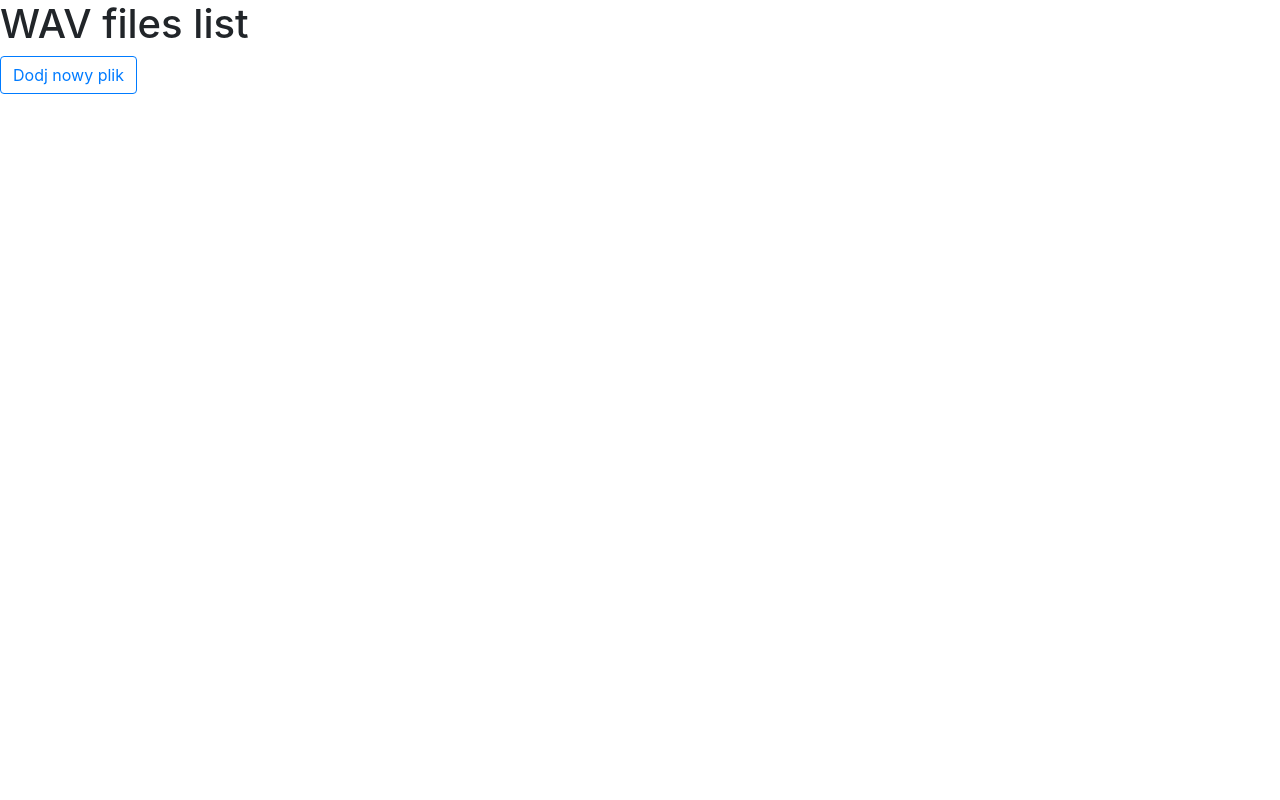
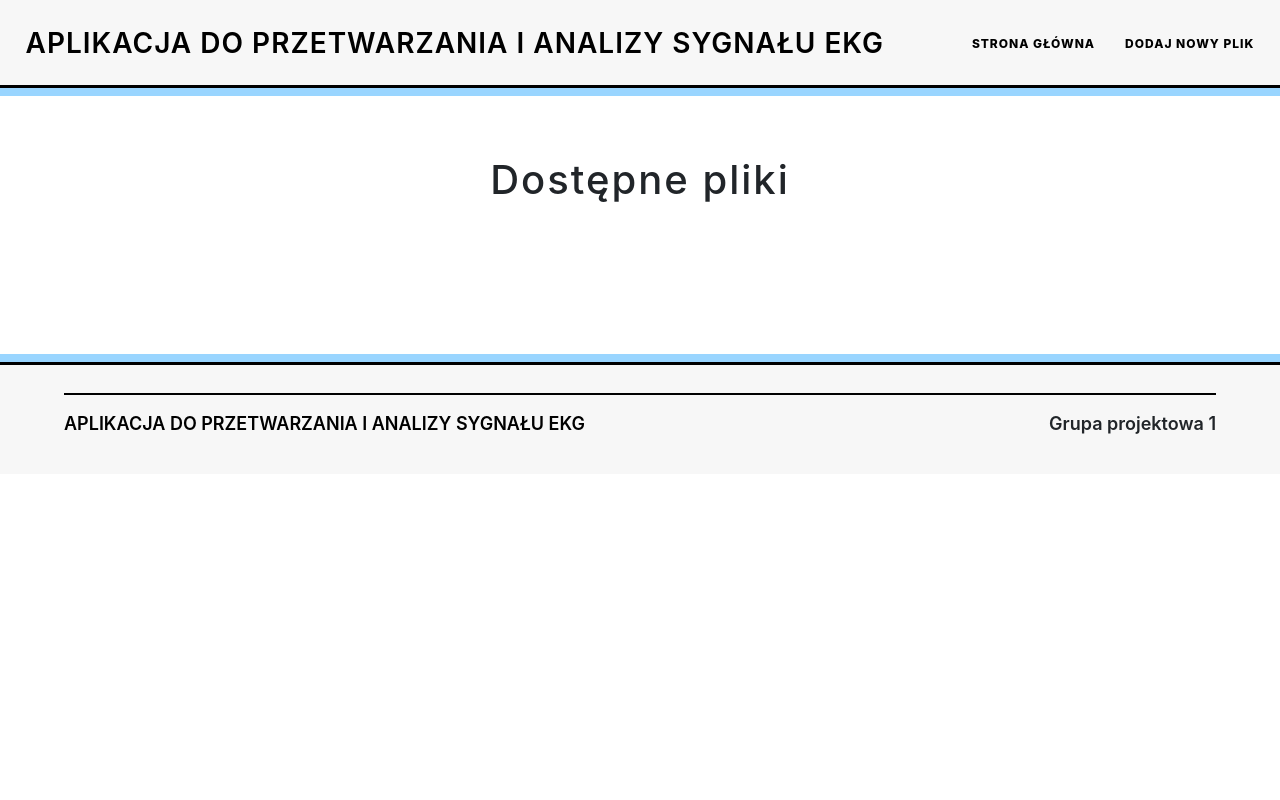
Before and after one commit to Cardio-AGH/Analyzer, a Django app: page / in a window 1280 px wide. Run offline with Django 3.2, Linux system fonts and the light colour scheme; data that the repository does not hold is empty.

Commit message:
Basic frontend

```diff
--- a/APP_ANKIETY/settings.py
+++ b/APP_ANKIETY/settings.py
@@ -10,6 +10,7 @@
 https://docs.djangoproject.com/en/3.2/ref/settings/
 """
 
+import os
 from pathlib import Path
 
 # Build paths inside the project like this: BASE_DIR / 'subdir'.
@@ -38,6 +39,7 @@
     'django.contrib.messages',
     'django.contrib.staticfiles',
     'surveys',
+    'crispy_forms',
 ]
 
 MIDDLEWARE = [
@@ -118,6 +120,9 @@
 # Static files (CSS, JavaScript, Images)
 # https://docs.djangoproject.com/en/3.2/howto/static-files/
 
+STATICFILES_DIRS = [
+    os.path.join(BASE_DIR, 'static')
+]
 STATIC_URL = '/static/'
 
 # Default primary key field type
--- a/surveys/forms.py
+++ b/surveys/forms.py
@@ -12,4 +12,4 @@
 
     class Meta:
         model = Survey
-        fields = ["sample_text", "sample_bool", 'wav_file']
+        fields = ["sample_text", 'wav_file']
--- a/surveys/models.py
+++ b/surveys/models.py
@@ -3,9 +3,6 @@
 # Create your models here.
 
 
-
-
 class Survey(models.Model):
     sample_text = models.CharField(max_length=1024, blank=True, null=True)
-    sample_bool = models.BooleanField(blank=True, null=True, default=False)
     wav_file = models.FileField(upload_to='wav_files', blank=True, null=True)
--- /dev/null
+++ b/surveys/static/css/base.css
@@ -0,0 +1,150 @@
+* {
+    box-sizing: border-box;
+}
+
+body {
+	font-family: 'Poppins', sans-serif;
+    overflow-x: hidden;
+    margin: 0 auto;
+}
+
+.header {
+    background-color: #F7F7F7;
+}
+
+.container-1{
+    width: 96%;
+    margin: 0 auto;
+}
+
+.header .container-1{
+    display: flex;
+    align-items: center;
+    justify-content: space-between;
+    height: 85px;
+    position: sticky;
+}
+
+.container-1 a{
+    text-transform: uppercase;
+    text-decoration: none;
+    color: #000000;
+    font-weight: 600;
+    font-size: 28px;
+    letter-spacing: 1px;
+}
+
+.container-1 a:hover{
+    text-decoration: none;
+    color: #99D5FF;
+}
+
+.page-nav-list{
+    display: flex;
+    margin-top: 5px;
+    margin-bottom: 5px;
+}
+
+.page-nav-list ul{
+    display: flex;
+    align-items: center;
+    justify-content: space-between;
+    margin-top: 15px;
+}
+
+.page-nav-list li{
+    list-style-type: none;
+    margin-left: 30px;
+    text-decoration: none;
+}
+
+.page-nav-list a{
+    text-transform: uppercase;
+    text-decoration: none;
+    color: #000000;
+    font-weight: 800;
+    font-size: 12px;
+    letter-spacing: 1px;
+}
+
+.page-nav-list a:hover{
+    color: #99D5FF;
+    text-decoration: none;
+}
+
+.container-2{
+    width: 100%;
+    margin: 0 auto;
+}
+
+.page-border{
+    width: 100%;
+    height: 3px;
+    background-color: #000;
+}
+
+.page-border-2{
+    width: 100%;
+    height: 8px;
+    background-color: #99D5FF;
+}
+
+.page-about{
+    display: flex;
+    flex-direction: column;
+    align-items: center;
+}
+
+.page-about h1{
+    margin-bottom: 60px;
+    margin-top: 60px;
+    font-weight: 500;
+    font-size: 40px;
+    letter-spacing: 2px;
+}
+
+
+
+
+.container-footer{
+    width: 100%;
+    height: 120px;
+    margin: 0 auto;
+    background-color: #F7F7F7;
+}
+
+.page-footer{
+    display: flex;
+    flex-direction: column;
+    align-items: center;
+    margin-top: 90px;
+}
+
+.page-footer-border{
+    width: 90%;
+    height: 2px;
+    background-color: #000;
+    margin-top: 28px;
+}
+
+.page-footer-1 {
+    display: flex;
+    justify-content: space-between;
+    align-items: center;
+    width: 90%;
+}
+
+.page-footer-logo{
+    margin-top: 15px;
+    text-transform: uppercase;
+    text-decoration: none;
+    color: #000000;
+    font-weight: 600;
+    font-size: 18px;
+}
+
+.page-footer-info{
+    margin-top: 15px;
+    font-size: 18px;
+    font-weight: 600;
+}
--- /dev/null
+++ b/surveys/static/css/wav_list.css
@@ -0,0 +1,9 @@
+.cotainer-file-list {
+    width: 80%;
+}
+
+.list-group-item{
+    display: flex;
+    justify-content: space-between;
+    align-items: center;
+}
--- /dev/null
+++ b/surveys/templates/base.html
@@ -0,0 +1,53 @@
+{% load static %}
+
+<!DOCTYPE html>
+<html lang="pl">
+<head>
+    <meta charset="UTF-8">
+    <title>Aplikacja do przetwarzania i analizy sygnału EKG</title>
+    <meta http-equiv="X-UA-Compatible" content="IE=edge,chrome=1">
+    <meta name="viewport" content="width=device-width, initial-scale=1">
+
+    <link rel="stylesheet" href="{% static 'css/base.css' %}"/>
+    {% block link %}{% endblock %}
+
+</head>
+<body>
+    <header class="header">
+        <div class="container-1">
+            <a href="/">Aplikacja do przetwarzania i analizy sygnału EKG</a>
+            <div class="page-nav-list">
+                <ul>
+                    <li><a href="/">Strona główna</a></li>
+                    <li><a href="{% url 'survey_fill' %}">Dodaj nowy plik</a></li>
+                </ul>
+            </div>
+        </div>
+    </header>
+    <div class="page-border"></div>
+    <div class="page-border-2"></div>
+
+    <main class ="container-2">
+        <div class="page-about">
+            {% block content %}{% endblock %}
+        </div>
+    </main>
+    <footer>
+        <div class="container-footer">
+            <div class="page-footer">
+                <div class="page-border-2"></div>
+                <div class="page-border"></div>
+                <div class="page-footer-border"></div>
+                <div class="page-footer-1">
+                    <div class="page-footer-logo">
+                        <p>Aplikacja do przetwarzania i analizy sygnału EKG</p>
+                    </div>
+                    <div class="page-footer-info">
+                        <p>Grupa projektowa 1</p>
+                    </div>
+                </div>
+            </div>
+        </div>
+    </footer>
+</body>
+</html>
--- a/surveys/templates/wav_list.html
+++ b/surveys/templates/wav_list.html
@@ -1,15 +1,21 @@
+{% extends "base.html" %}
+{% load static %}
 
 
+{% block link %}
+     <link rel="stylesheet" href="https://cdn.jsdelivr.net/npm/bootstrap@4.3.1/dist/css/bootstrap.min.css" integrity="sha384-ggOyR0iXCbMQv3Xipma34MD+dH/1fQ784/j6cY/iJTQUOhcWr7x9JvoRxT2MZw1T" crossorigin="anonymous">
+     <link rel="stylesheet" href="{% static 'css/wav_list.css' %}"/>
+{% endblock %}
 
-<link rel="stylesheet" href="https://cdn.jsdelivr.net/npm/bootstrap@4.3.1/dist/css/bootstrap.min.css" integrity="sha384-ggOyR0iXCbMQv3Xipma34MD+dH/1fQ784/j6cY/iJTQUOhcWr7x9JvoRxT2MZw1T" crossorigin="anonymous">
+{% block content %}
 
-<h1>WAV files list</h1>
-<a href="{% url 'survey_fill' %}" class="btn btn-outline-primary">Dodj nowy plik</a></li>
+<h1>Dostępne pliki</h1>
+<div class="cotainer-file-list">
+     {% for i in wavs %}
+     <li class="list-group-item">Nazwa: {{i.sample_text}}
+          <a href="{% url 'wav_details' i.pk %}" class="btn btn-outline-primary">Otworz plik</a>
+     </li>
+     {% endfor %}
+</div>
 
-
-{% for i in wavs %}
-
-<li class="list-group-item">Title: {{i.sample_text}}
-     <a href="{% url 'wav_details' i.pk %}" class="btn btn-outline-primary">Pokaż plik</a></li>
-
-{% endfor %}
+{% endblock %}
```
Also changed, not shown: surveys/static/css/wav_details.css (added, +34 -0 lines), surveys/templates/survey_form.html (+25 -3 lines), surveys/templates/wav_details.html (+36 -8 lines), surveys/migrations/0004_alter_survey_wav_file.py (added), surveys/migrations/0005_remove_survey_sample_bool.py (added).
